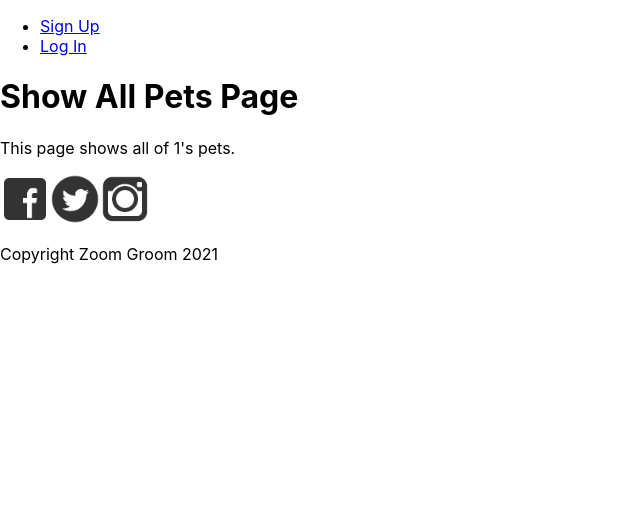
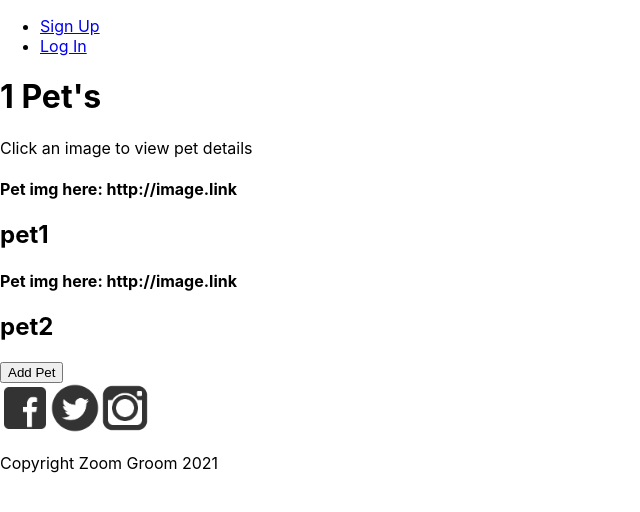
Before and after one commit to rubber-duck-friends/zoom-groom, a React (Create React App) app in the folder zoom-groom-client-2/: page /user/1/pets in a window 1280 px wide. Shown: the top 512 px of the page, without its empty margins (0-640 px from the left). Built offline with nearby package versions, Linux system fonts and the light colour scheme.

Commit message:
feat(zoom-groom-client): add user pets page

```diff
--- a/zoom-groom-client-2/src/components/Pets/AllPets.jsx
+++ b/zoom-groom-client-2/src/components/Pets/AllPets.jsx
@@ -1,12 +1,35 @@
-import {useParams} from "react-router-dom"
+import { useParams } from "react-router-dom"
+import { useState } from "react"
+
+const initialPetState = [
+  {
+    name: "pet1",
+    img: "http://image.link",
+    id: 1
+  },
+  {
+    name: "pet2",
+    img: "http://image.link",
+    id: 2
+  }
+]
 
 const AllPets = () => {
   const { userId } = useParams()
+  const [pets, setPets] = useState(initialPetState)
 
   return(
     <>
-      <h1>Show All Pets Page</h1>
-      <p>This page shows all of { userId }'s pets.</p>
+      <h1>{userId} Pet{pets.length > 1 && "'s"}</h1>
+      <p>Click an image to view pet details</p>
+
+      {pets.map(({img, id, name}) => (
+        <div key={id}>
+          <h4>Pet img here: {img}</h4>
+          <h2>{name}</h2>
+        </div>
+      ))}
+      <button>Add Pet</button>
     </>
   )
 }
```
